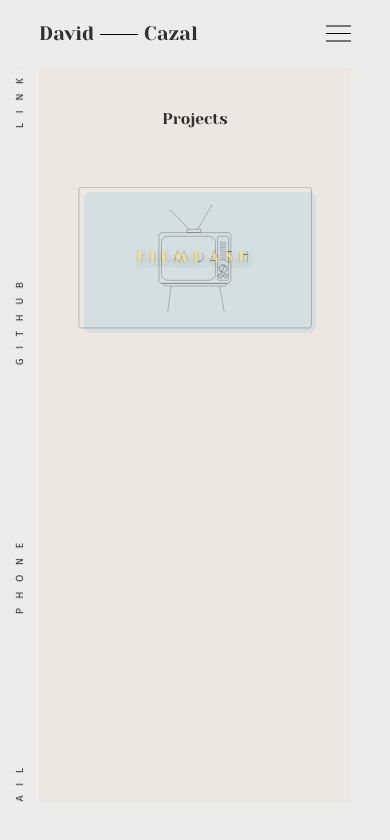
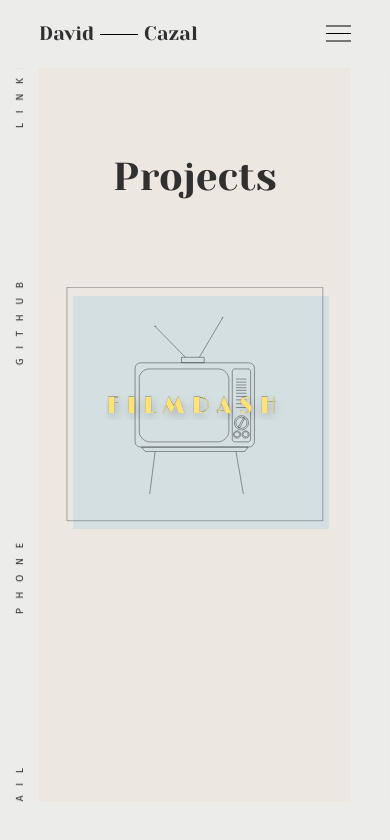
Before and after one commit to DavidCazalCollados/portfolio_2025, a React (Create React App) app: page /projects in a window 390 px wide. Shown: the top 840 px of the page. Built offline with nearby package versions, Linux system fonts and the light colour scheme; a web font is replaced by a local one.

Commit message:
project page setted

```diff
--- a/src/assets/background_filmdash_button.css
+++ b/src/assets/background_filmdash_button.css
@@ -21,5 +21,12 @@
   transition: 0.2s ease;
   top: 3.5%;
   left: 2.5%;
-  border-radius: 7px;
 }
+
+@media (max-width: 500px) {
+
+  .filmdash-button {
+    width: 100%;
+  }
+
+}
--- a/src/assets/border_projects.css
+++ b/src/assets/border_projects.css
@@ -1,3 +1,9 @@
 .border-projects {
   width: 100%;
 }
+
+@media (max-width: 500px) {
+  .border-projects {
+    height: 28vh;
+  }
+}
--- a/src/assets/projects.css
+++ b/src/assets/projects.css
@@ -2,7 +2,6 @@
     display: flex;
     flex-direction: column;
     align-items: center;
-    /* background-color: rebeccapurple; */
     padding-top: 8vh;
 }
 
@@ -49,7 +48,6 @@
   margin: 0;
   font-size: 4vw;
   color: #ffe372f0;
-  /* color: #ffe3729e; */
   text-transform: uppercase;
   letter-spacing: 0.3em;
   font-family: 'Yeseva One', sans-serif;
@@ -58,3 +56,54 @@
   transition: 0.2s;
   opacity: 50%;
 }
+
+/* For phones (max 500px) */
+
+@media (max-width: 500px) {
+  .project-disposition {
+    display: flex;
+    flex-direction: column;
+    align-items: center;
+    justify-content: center;
+    padding-top: 11vh;
+    padding-left: 7vw;
+    padding-right: 7vw;
+    /* height: 70vh; */
+    /* background-color: beige; */
+  }
+
+  .project-entete {
+    text-align: center;
+    display: flex;
+    justify-content: center;
+    align-items: center;
+    width: 100%;
+    height: 20vh;
+    color: var(--font-color);
+    padding: 0;
+    margin-bottom: 10%;
+    /* background-color: red; */
+  }
+
+  .project-entete h2 {
+    font-size: 10vw;
+    font-family: 'Yeseva One', serif;
+    margin: 0;
+    padding: 0;
+    /* background: blue; */
+  }
+
+  .project-container {
+    width: 100%;
+    height: auto;
+    display: flex;
+    justify-content: center;
+    align-items: center;
+    /* background-color: blue; */
+  }
+
+  .filmdash-project h4 {
+    -webkit-text-stroke-width: 0.09px;
+    font-size: 6vw;
+  }
+}
--- a/src/assets/tv_container.css
+++ b/src/assets/tv_container.css
@@ -7,3 +7,6 @@
   height: 75%;
   margin: 0;
 }
+
+@media(max-width: 500px) {
+}
--- a/src/components/BorderProjects.js
+++ b/src/components/BorderProjects.js
@@ -7,7 +7,7 @@
     <div className='border-projects'>
       <svg width="100%" height="100%" viewBox="0 0 1355 824" fill="none" xmlns="http://www.w3.org/2000/svg"  preserveAspectRatio="none">
         <motion.path
-          d="M1337 1.00006H17.5C13 1.00006 4.99998 6.00003 4.99998 15.0001V802.5C4.99998 809.5 14 815 18.5 815H1337.5C1343.5 815 1350 807 1350 801V16.0001C1350 8.5 1343.5 1.00006 1337 1.00006Z"
+          d="M1350 1.00006H4.99998V815H1350V1.00006Z"
           stroke="#1E1E1E"
           strokeWidth="1.5"
           initial={{ pathLength: 0 }}
--- a/src/pages/Projects.js
+++ b/src/pages/Projects.js
@@ -1,6 +1,7 @@
 import React, { useState } from 'react';
 import { Link } from "react-router";
 import { motion } from "motion/react";
+import useMediaQuery from '@mui/material/useMediaQuery';
 
 import DessinTv from "../components/DessinTv";
 import BorderProjects from "../components/BorderProjects";
@@ -10,18 +11,18 @@
 import "../assets/background_filmdash_button.css"
 
 function Projects() {
+  const matches = useMediaQuery('(max-width: 500px)');
 
   const [isHovered, setIsHovered] = useState(false);
 
   const hoverStylesTitle = {
-    scale: isHovered ? "1.1" : "1",
-    color: isHovered ? "#ffe372f0" : "#ffe3729e"
+    scale: isHovered ? `${matches ? "1" : "1.1"}` : "1",
+    color: isHovered ? "#ffe372f0" : `${matches ? "#ffe372f0" : "#ffe3729e"}`
   };
 
   const hoverStylesBackground = {
     top: isHovered ? "0%" : "3.5%",
     left: isHovered ? "0.4%" : "2.5%",
-    borderRadius: isHovered ? "1.5%" : "7px"
   }
 
   return(
```
